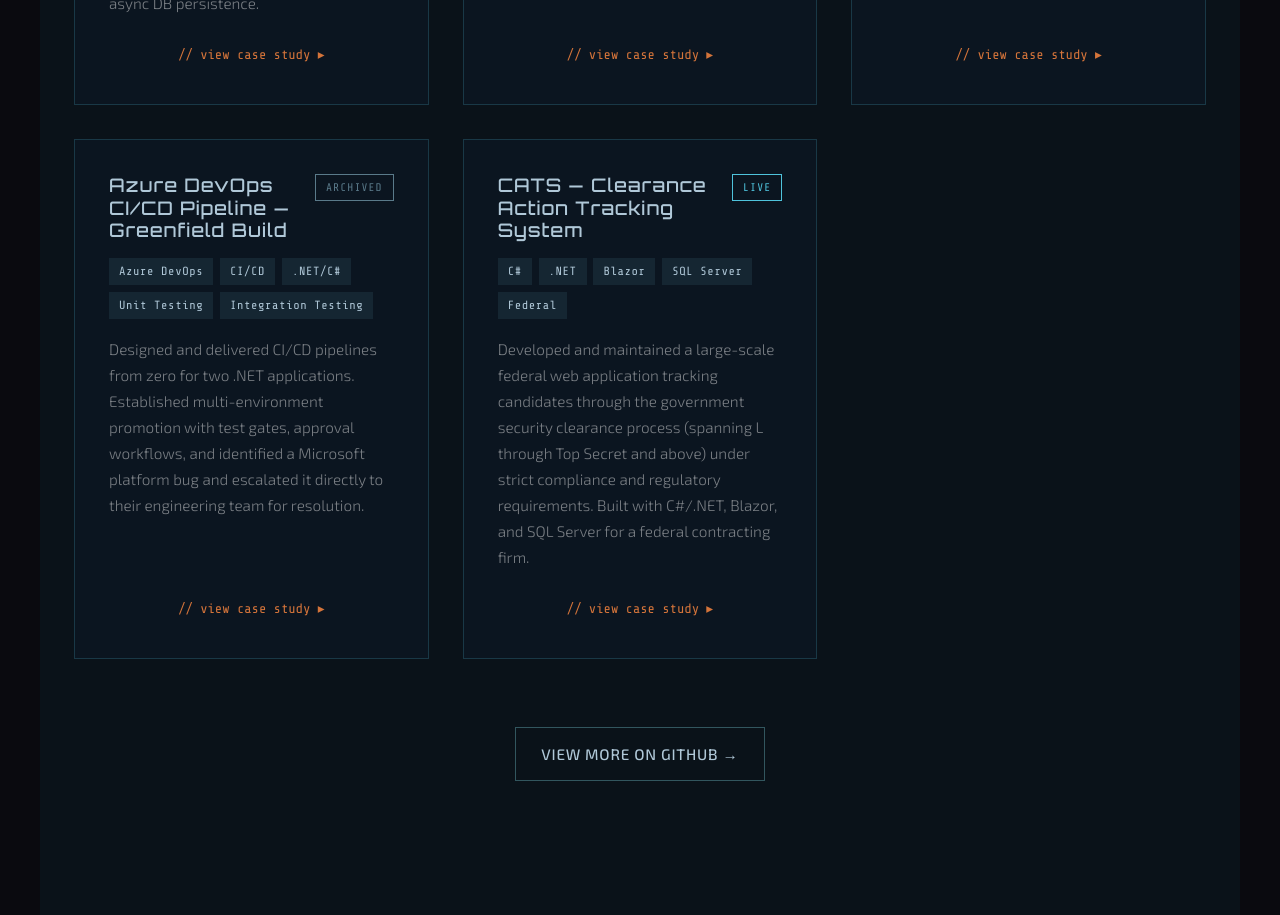
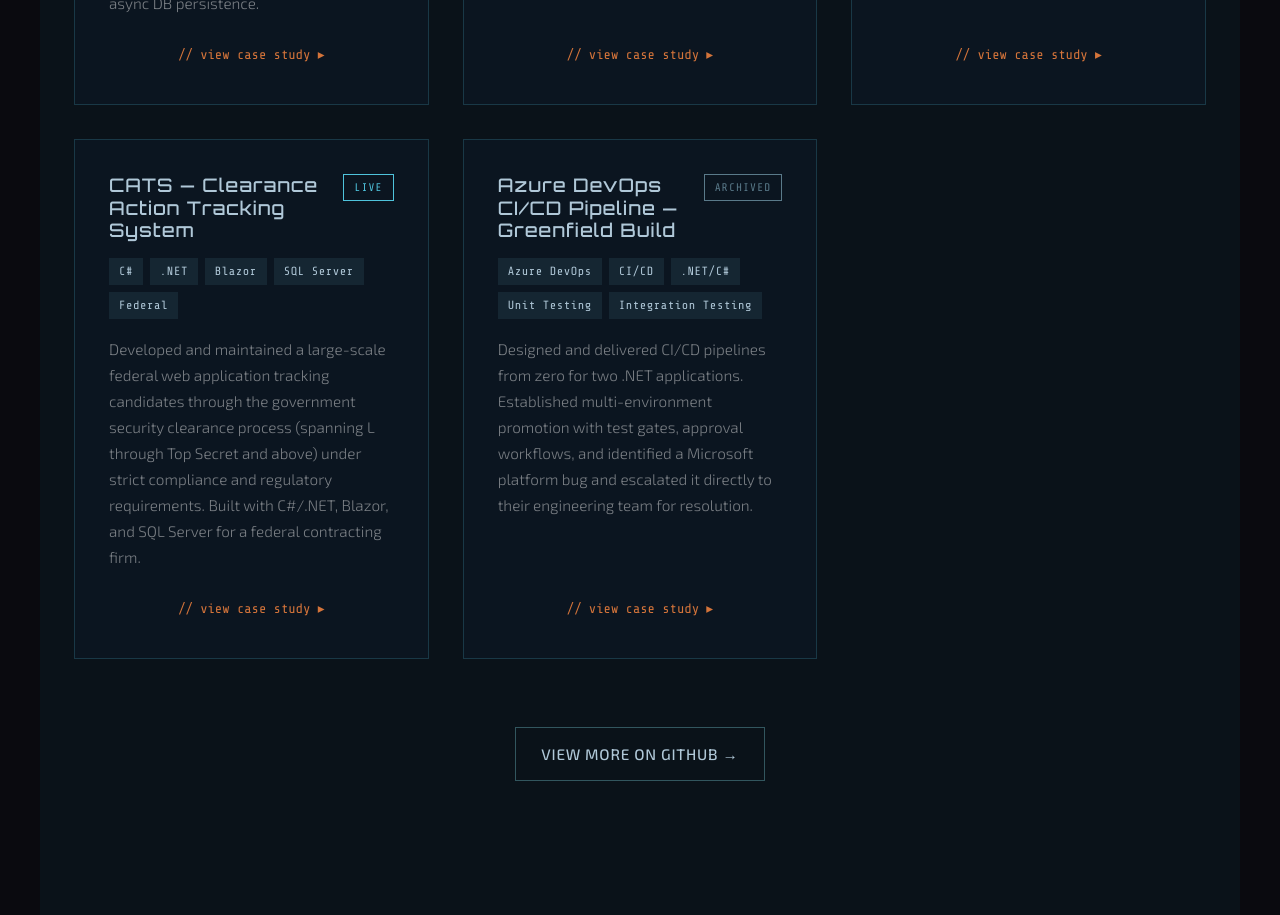
Before and after one commit to ArchaicScribe/dev-site, a React (Vite) app: page / in a window 1280 px wide. Shown: the part 3600-4515 px from the top of the page. Built offline with nearby package versions, Linux system fonts and the light colour scheme.

Commit message:
fix: reorder projects to WIP, LIVE, LIVE, LIVE, ARCHIVED

```diff
--- a/src/data/projects.jsx
+++ b/src/data/projects.jsx
@@ -4,6 +4,7 @@
 import CICDPipelineDiagram from '../components/diagrams/CICDPipelineDiagram'
 
 export const projects = [
+  // 1. Payment Card Default Management (WIP)
   {
     id: 'payment-card-default',
     title: 'Payment Card Default Management',
@@ -17,6 +18,7 @@
     },
     diagram: <PaymentCardDiagram />,
   },
+  // 2. Enterprise Java → Spring Boot Modernization (LIVE)
   {
     title: "Enterprise Java → Spring Boot Modernization",
     description:
@@ -37,6 +39,7 @@
     },
     diagram: <SpringModernizationDiagram />,
   },
+  // 3. Dual-Auth REST API (LIVE)
   {
     title: "Dual-Auth REST API (OAuth2 + LDAP)",
     description:
@@ -57,6 +60,20 @@
     },
     diagram: <DualAuthDiagram />,
   },
+  // 4. CATS — Clearance Action Tracking System (LIVE)
+  {
+    id: 'cats-clearance-system',
+    title: 'CATS — Clearance Action Tracking System',
+    status: 'LIVE',
+    tags: ['C#', '.NET', 'Blazor', 'SQL Server', 'Federal'],
+    description: 'Developed and maintained a large-scale federal web application tracking candidates through the government security clearance process (spanning L through Top Secret and above) under strict compliance and regulatory requirements. Built with C#/.NET, Blazor, and SQL Server for a federal contracting firm.',
+    fullCaseStudy: {
+      problem: 'CATS is a mission-critical web application managing the full lifecycle of government security clearance acquisition across multiple clearance levels, from L clearance through Top Secret and above. The system serves multiple federal agencies and must meet strict regulatory and compliance requirements at every layer. Maintaining reliability and correctness in this environment is non-negotiable; errors directly affect personnel and national security workflows.',
+      decision: 'Joined a federal contracting firm as a junior software engineer and contributed to CATS over two years, progressing from bug resolution to feature development and broader system ownership. Worked across the full stack: C#/.NET backend, Blazor front-end, HTML/CSS, and SQL Server via SSMS. Every change required adherence to federal compliance standards and security regulations governing the handling of clearance data. Implementation details remain confidential in accordance with federal contractor obligations.',
+      outcome: 'Delivered consistent contributions to a large, compliance-grade federal system over two years. Progressed from resolving defects to owning feature development across multiple system areas. Gained Q-level security clearance (the Department of Energy equivalent of Top Secret), reflecting the trust and access required to work on systems of this sensitivity. The system continues to serve federal agencies managing clearance workflows across multiple classification levels. Its architecture reflected strict data segregation and audit requirements mandated by federal security frameworks; constraints that shaped every technical decision made during development.',
+    },
+  },
+  // 5. Azure DevOps CI/CD Pipeline (ARCHIVED)
   {
     title: "Azure DevOps CI/CD Pipeline — Greenfield Build",
     description:
@@ -77,16 +94,4 @@
     },
     diagram: <CICDPipelineDiagram />,
   },
-  {
-    id: 'cats-clearance-system',
-    title: 'CATS — Clearance Action Tracking System',
-    status: 'LIVE',
-    tags: ['C#', '.NET', 'Blazor', 'SQL Server', 'Federal'],
-    description: 'Developed and maintained a large-scale federal web application tracking candidates through the government security clearance process (spanning L through Top Secret and above) under strict compliance and regulatory requirements. Built with C#/.NET, Blazor, and SQL Server for a federal contracting firm.',
-    fullCaseStudy: {
-      problem: 'CATS is a mission-critical web application managing the full lifecycle of government security clearance acquisition across multiple clearance levels, from L clearance through Top Secret and above. The system serves multiple federal agencies and must meet strict regulatory and compliance requirements at every layer. Maintaining reliability and correctness in this environment is non-negotiable; errors directly affect personnel and national security workflows.',
-      decision: 'Joined a federal contracting firm as a junior software engineer and contributed to CATS over two years, progressing from bug resolution to feature development and broader system ownership. Worked across the full stack: C#/.NET backend, Blazor front-end, HTML/CSS, and SQL Server via SSMS. Every change required adherence to federal compliance standards and security regulations governing the handling of clearance data. Implementation details remain confidential in accordance with federal contractor obligations.',
-      outcome: 'Delivered consistent contributions to a large, compliance-grade federal system over two years. Progressed from resolving defects to owning feature development across multiple system areas. Gained Q-level security clearance (the Department of Energy equivalent of Top Secret), reflecting the trust and access required to work on systems of this sensitivity. The system continues to serve federal agencies managing clearance workflows across multiple classification levels. Its architecture reflected strict data segregation and audit requirements mandated by federal security frameworks; constraints that shaped every technical decision made during development.',
-    },
-  },
 ]
```
